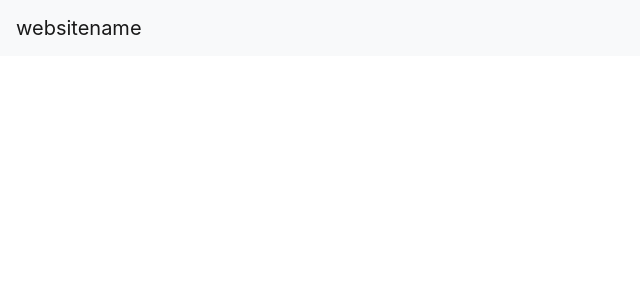
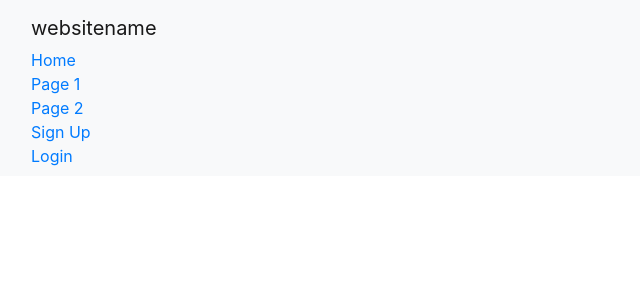
Before and after one commit to lyndon-bot/nccubotb, a PHP site: page /Functions/Header.php in a window 1280 px wide. Shown: the top 300 px of the page, without its empty margins (0-640 px from the left). Run offline with PHP 8.4, Linux system fonts and the light colour scheme.

Commit message:
header commit1

```diff
--- a/Functions/Header.php
+++ b/Functions/Header.php
@@ -15,9 +15,20 @@
     <body>
 
     <nav class="navbar navbar-light bg-light">
-            <div class="navbar-header">
-                <a class="navbar-brand" href="#"> websitename </a>
-            </div>
+        <div class="container-fluid">
+        <div class="navbar-header">
+            <a class="navbar-brand" href="#"> websitename </a>
+            <ul class="nav navbar-nav navbar-right">
+                <li class="active"><a href="#">Home</a></li>
+                <li><a href="#">Page 1</a></li>
+                <li><a href="#">Page 2</a></li>
+            </ul>
+            <ul class="nav navbar-nav navbar-right">
+                <li><a href="#"><span class="glyphicon glyphicon-user"></span> Sign Up</a></li>
+                <li><a href="#"><span class="glyphicon glyphicon-log-in"></span> Login</a></li>
+            </ul>
+        </div>
+        </div>
 
     </nav>
 
```
